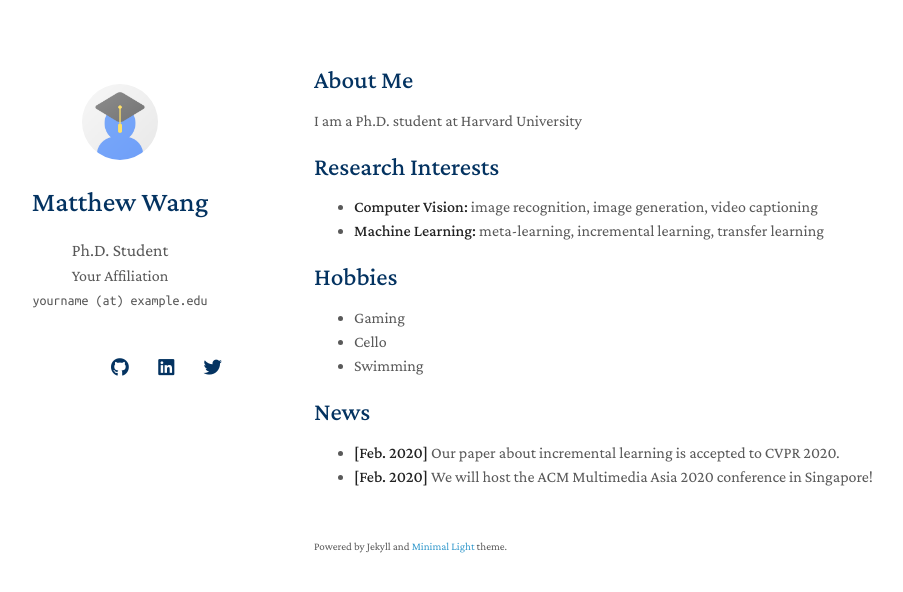
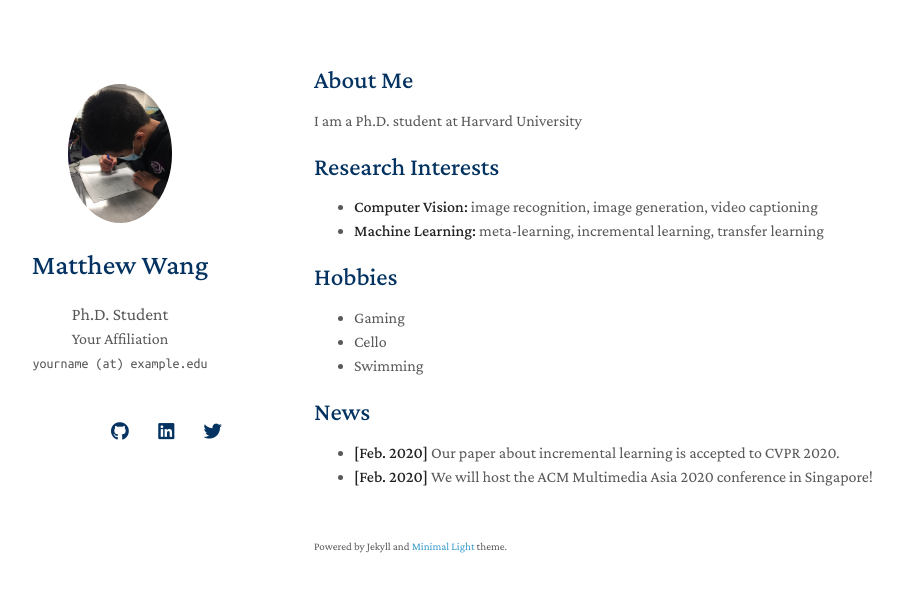
Before and after one commit to MatthewWang647/my_personal_webpage, a Jekyll site: the page built from index.md, in a window 1280 px wide. Shown: the top 592 px of the page, without its empty margins (156-1059 px from the left). Built offline with Jekyll 4.4.1, drawn with Linux system fonts in a browser that asks for light colours; nearby versions of some CDN libraries; a style sheet for code colours, icons or effects is not loaded; our own code applies the rules of GitHub Pages for plain Markdown files.

Commit message:
Update _config.yml
update avatar

```diff
--- a/_config.yml
+++ b/_config.yml
@@ -20,7 +20,7 @@ twitter: https://twitter.com/
 
 # Images (e.g., your profile picture and your website's favicon)
 # "favicon" and "favicon_dark" are used for the light and dark modes, respectively.
-avatar: ./assets/img/avatar.png
+avatar: ./assets/img/wang,.png
 favicon: ./assets/img/favicon.png
 favicon_dark: ./assets/img/favicon-dark.png
 
```
